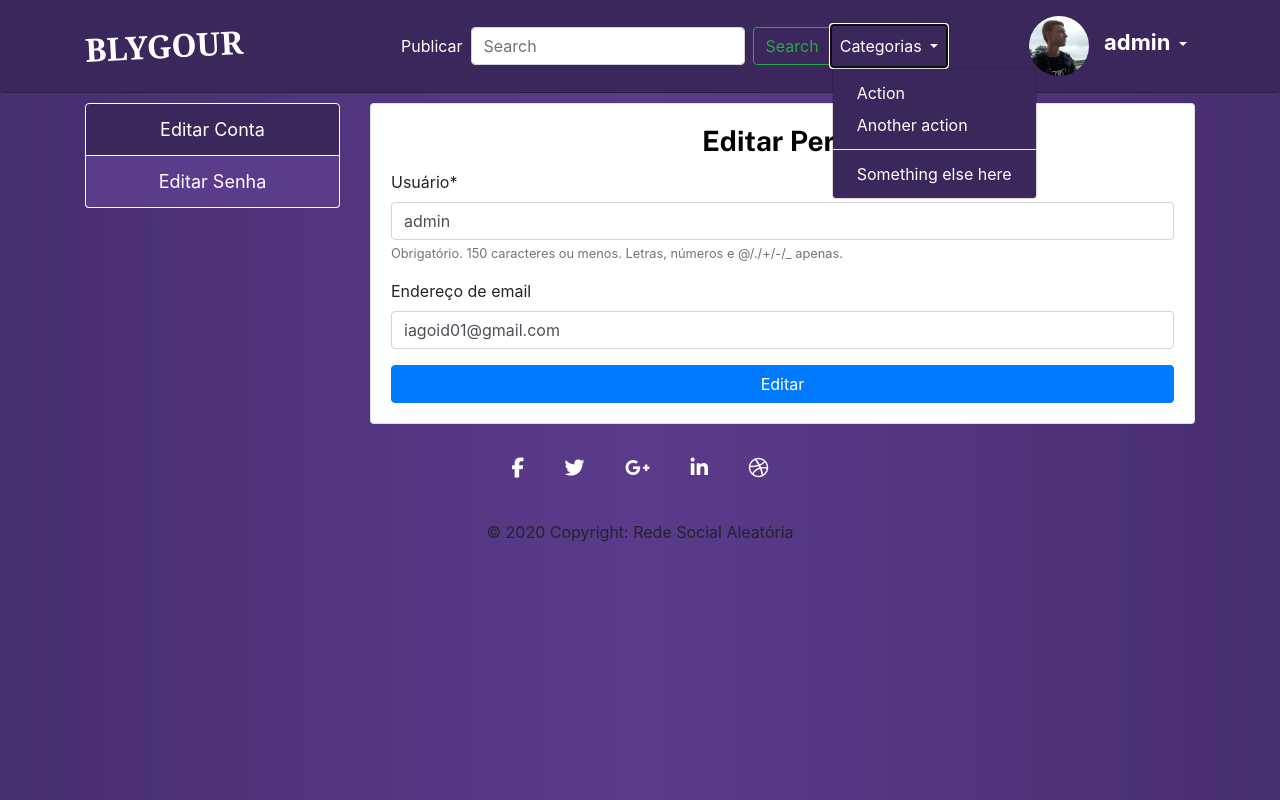
After one commit to iagoid/Blygour, a Django app: page /users/settings/ in a window 1280 px wide, after a click on "Categorias". The commit adds this page. Run offline with Django 3.2, Linux system fonts and the light colour scheme; a user stored in the database is signed in; some libraries are stand-ins or nearby versions.

Commit message:
Editar perfil

```diff
--- /dev/null
+++ b/blog/posts/static/css/settings.css
@@ -0,0 +1,18 @@
+.list-group-item{
+    font-size: min(18px, 3vw);
+    border: 1px solid white;
+    background-color: #5A3B8C;
+    color: white;
+    text-align: center;
+}
+
+.list-group-item.active{
+    background: var(--roxo-principal);
+    border: 1px solid white;
+}
+
+
+.list-group-item:hover{
+    background: var(--roxo-principal);
+    color: white;
+}
--- a/blog/posts/static/css/style.css
+++ b/blog/posts/static/css/style.css
@@ -1,3 +1,9 @@
+/* Variaveis */
+:root {
+    --roxo-principal: #3B275C;
+    --roxo-escuro: #241838;
+}
+
 /* Formatação padrão */
 body{
     background-image: linear-gradient(to right, #472E6E, #5A3B8C, #472E6E);
@@ -11,9 +17,34 @@ h1, h2, h3, h4, h5, h6, p{
 
 /* Navbar */
 .navbar.navbar-expand-lg{
-    background-color: #3B275C;
+    background-color: var(--roxo-principal);
     border-radius: 0 0 4px 4px;
     border-bottom: 1px solid #2B1C42;
+}
+
+.navbar.navbar-expand-lg img.user-picture{
+    height: 60px;
+	width: 60px;
+    border-radius: 50vh;
+    margin-right: 15px;
+}
+
+.navbar.navbar-expand-lg .dropdown-perfil{
+    font-size: 22px;
+    font-weight: bold;
+}
+
+.navbar.navbar-expand-lg .navbar-brand{
+    font-family: Georgia, 'Times New Roman', Times, serif;
+    transform: rotate(-3deg);
+    padding: 0;
+    font-size: 32px;
+    font-weight: bold;
+}
+
+.navbar.navbar-expand-lg .logo{
+    width: 50px;
+    height: 50px;
 }
 
 .navbar-toggler{
@@ -35,11 +66,11 @@ h1, h2, h3, h4, h5, h6, p{
 }
 
 .dropdown-menu{
-    background-color: #3B275C ;
+    background-color: var(--roxo-principal) ;
 }
 
 .dropdown-menu .dropdown-item:hover{
-    background-color: #241838 ;
+    background-color: var(--roxo-escuro) ;
     color: white;
 }
 
--- a/blog/posts/templates/base.html
+++ b/blog/posts/templates/base.html
@@ -25,7 +25,8 @@
 
         <nav class="navbar navbar-expand-lg">
             <div class="container">
-                <a class="navbar-brand" href="{% url 'posts:posts-list' %}">Rede Social Aleatória</a>
+                <a class="navbar-brand" href="{% url 'posts:posts-list' %}">BLYGOUR</a>
+
                 <button class="navbar-toggler" type="button" data-toggle="collapse" data-target="#navbarSupportedContent" aria-controls="navbarSupportedContent" aria-expanded="false" aria-label="Toggle navigation">
                     <span class="navbar-toggler-icon">
                         <i class="fas fa-bars"></i>
@@ -64,12 +65,22 @@
                     </ul>
                     <ul class="navbar-nav">
                         {% if user.is_authenticated%}
-                            <li class="nav-item">
-                                <a class="nav-link" href="/users/logout">Sair</a>
-                            </li>
+                        <li class="nav-item dropdown">
+
+                            <a class="nav-link dropdown-toggle" href="#" id="navbarDropdown" role="button" data-toggle="dropdown" aria-haspopup="true" aria-expanded="false">
+                                <img class='user-picture' src="/media/original.jpg" alt=""><span class="dropdown-perfil">{{ user }}</span>
+                            </a>
+
+                            <div class="dropdown-menu" aria-labelledby="navbarDropdown">
+                                <a class="dropdown-item" href="#">Meu Perfil</a>
+                                <a class="dropdown-item" href="{% url 'users:settings' %}">Configurações</a>
+                                <div class="dropdown-divider"></div>
+                                <a class="dropdown-item" href="{% url 'logout' %}">Sair</a>
+                            </div>
+                        </li>
                         {% else %}
                             <li class="nav-item">
-                                <a class="nav-link" href="/users/login">Login</a>
+                                <a class="nav-link" href="{% url 'login' %}">Login</a>
                             </li>
                         {% endif %}
                     </ul>
--- a/blog/posts/templates/posts/details.html
+++ b/blog/posts/templates/posts/details.html
@@ -19,7 +19,7 @@
                 </div>
 
                 <div class="col-6 col-sm-8 col-md-9 col-lg-10 text">
-                    <h6>Jorge Ismit Jorge Ismit Jorge Ismit</h6>
+                    <h6>{{ post.user }}</h6>
                 </div>
 
                 {% if user.is_authenticated %}
--- a/blog/templates/registration/login.html
+++ b/blog/templates/registration/login.html
@@ -7,7 +7,7 @@
 {% block title %}Entrar Na Rede Social Aleatória{% endblock title %}
 
 {% block styles %}
-        <link rel="stylesheet" href="{% static 'css/login.css' %}">
+    <link rel="stylesheet" href="{% static 'css/login.css' %}">
 {% endblock styles %}
 
 {% block content %}
@@ -17,7 +17,7 @@
         <div class="div col-md-4 offset-md-4">
             <div class="card auth-card">
                 <div class="card-body">
-                    <h4 class="card-title text-center" style="color:black">Entrar no Blog</h4>
+                    <h4 class="card-title text-center" style="color:black">Entrar no Blygour</h4>
 
                     <form method="post">
                         {% csrf_token %}
--- a/blog/templates/registration/register.html
+++ b/blog/templates/registration/register.html
@@ -17,7 +17,7 @@
         <div class="div col-md-4 offset-md-4">
             <div class="card auth-card">
                 <div class="card-body">
-                    <h4 class="card-title text-center" style="color:black">Registrar na Rede Social Aleatória</h4>
+                    <h4 class="card-title text-center" style="color:black">Se Registrar no Blygour</h4>
 
                     <form method="post">
                         {% csrf_token %}
--- /dev/null
+++ b/blog/templates/registration/settings.html
@@ -0,0 +1,46 @@
+{% extends 'base.html' %}
+{% load static %}
+
+{# Chama o crispy #}
+{% load crispy_forms_tags %}
+
+{% block title %}Editar Perfil{% endblock title %}
+
+{% block styles %}
+    <link rel="stylesheet" href="{% static 'css/settings.css' %}">
+{% endblock styles %}
+
+{% block content %}
+    {# offset-1 --> Centralizado nas 10 colunas #}
+    <div class="container">
+        {% if success %}
+            <div class="alert alert-success" role="alert">
+                Seu perfi foi alterado com sucesso!
+            </div>
+        {% endif %}
+        <div class="row">
+            <div class="col-3">
+                    <ul class="list-group">
+                        <a href="{% url 'users:settings' %}" class="list-group-item list-group-item-action active">Editar Conta</a>
+                        <a href="{% url 'users:edit_password' %}" class="list-group-item list-group-item-action">Editar Senha</a>
+                    </ul>
+            </div>
+            <div class="col-9">
+                <div class="card auth-card">
+                    <div class="card-body">
+                        <h3 class="card-title text-center" style="color:black">Editar Perfil</h3>
+
+                        <form method="POST">
+                            {% csrf_token %}
+                            <input type="hidden" name="next" value="{{ next }}">
+
+                            {{ form|crispy }}
+                            <button type="submit" class="btn btn-primary btn-block">Editar</button>
+                        </form>
+
+                    </div>
+                </div>
+            </div>
+        </div>
+    </div>
+{% endblock content %}
--- /dev/null
+++ b/blog/users/forms.py
@@ -0,0 +1,46 @@
+from django import forms
+
+from django.contrib.auth.forms import UserCreationForm
+from django.contrib.auth.models import User
+
+class RegisterForm(UserCreationForm):
+    email = forms.EmailField(label='Email')
+
+    field_order = ['username', 'email']
+
+    # Função para não ser possível cadastrar email iguais
+    def clean_email(self):
+        email = self.cleaned_data['email']
+
+        if User.objects.filter(email=email).exists():
+            raise forms.ValidationError('Este email já foi cadastrado')
+
+        return email
+
+    # Substitui o save padrão do UserCreation
+    def save(self, commit=True):
+        # Chama o super para validar o user e a password, mas não salva
+        user = super(RegisterForm, self).save(commit=False)
+        # Retorna o email já transformado em objeto Python
+        user.email = self.cleaned_data['email']
+        if commit:
+            user.save()
+        return user
+
+class SettingsAccountForm(forms.ModelForm):
+
+    def clean_email(self):
+        email = self.cleaned_data['email']
+        # Exclui da busca o usuário atual
+        queryset = User.objects.filter(email=email).exclude(pk=self.instance.pk)
+        # Filtra o email e retorna True ou False
+        if queryset.exists():
+            # Se existir retorna um erro de validação
+            raise forms.ValidationError('Este email já foi cadastrado')
+
+        return email
+
+    # Qual model vai ser pego e quais seus campos
+    class Meta:
+        model = User
+        fields = ['username', 'email']
--- a/blog/users/urls.py
+++ b/blog/users/urls.py
@@ -4,7 +4,10 @@ from . import views
 #Aqui são definidas quais URL o app user pode acessar e qual função ele chama
 app_name = 'users'
 urlpatterns = [
-    path('register/', views.SignUp.as_view(), name="signup")
+    path('register/', views.register, name="signup"),
+    path('settings/', views.settings, name="settings"),
+    path('settings/password/', views.edit_password, name='edit_password'),
+
 ]
 
 #localhost:8000 / URL do Arquivo Principal / essa URL
--- a/blog/users/views.py
+++ b/blog/users/views.py
@@ -1,9 +1,64 @@
-from django.shortcuts import render
+from django.shortcuts import render, redirect
 from django.contrib.auth.forms import UserCreationForm
-from django.urls import reverse_lazy
-from django.views import generic
+from django.conf import settings
+from django.contrib.auth import authenticate, login
+from django.contrib.auth.decorators import login_required
+from django.contrib.auth.forms import PasswordChangeForm
 
-class SignUp(generic.CreateView):
-    form_class = UserCreationForm
-    success_url = reverse_lazy('login')
+
+from .forms import RegisterForm, SettingsAccountForm
+
+def register(request):
     template_name = 'registration/register.html'
+
+    if request.method == 'POST':
+        form = RegisterForm(request.POST)
+
+        if form.is_valid():
+            user = form.save()
+            # Atribui ao user o username e senha(antes da criptografia)
+            user = authenticate(username=user.username, password=form.cleaned_data['password1'])
+            # Faz o login automatico
+            login(request, user)
+            return redirect('posts:posts-list')
+
+    else:
+        form = RegisterForm()
+
+    context = {
+        'form': form
+    }
+
+    return render(request, template_name, context)
+
+@login_required
+def settings(request):
+    template_name = 'registration/settings.html'
+    context = {}
+
+    if request.method == 'POST':
+        # Atribui ao post os dados do usuário logado
+        form = SettingsAccountForm(request.POST, instance=request.user)
+        if form.is_valid():
+            form.save()
+            form = SettingsAccountForm(instance=request.user)
+            context['success'] = True
+    else:
+        form = SettingsAccountForm(instance=request.user)
+    context['form'] = form
+    return render(request, template_name, context)
+
+@login_required
+def edit_password(request):
+    template_name = 'registration/edit_password.html'
+    context = {}
+
+    if request.method == 'POST':
+        form = PasswordChangeForm(data=request.POST, user=request.user)
+        if form.is_valid():
+            form.save()
+            context['success'] = True
+    else:
+        form = PasswordChangeForm(user=request.user)
+    context['form'] = form
+    return render(request, template_name, context)
```
Also changed, not shown: blog/blog/settings.py (+11 -0 lines), blog/posts/static/css/details.css (+2 -8 lines), blog/posts/static/css/index.css (+4 -8 lines), blog/templates/registration/edit_password.html (added, +48 -0 lines), blog/db.sqlite3, blog/media/CaptionHoverEffect.png-7iAc1gymJRYm4GSd6QRJF2Axpdlqd5mB.png (added), blog/media/static/logo.png (added), 1 other file.
